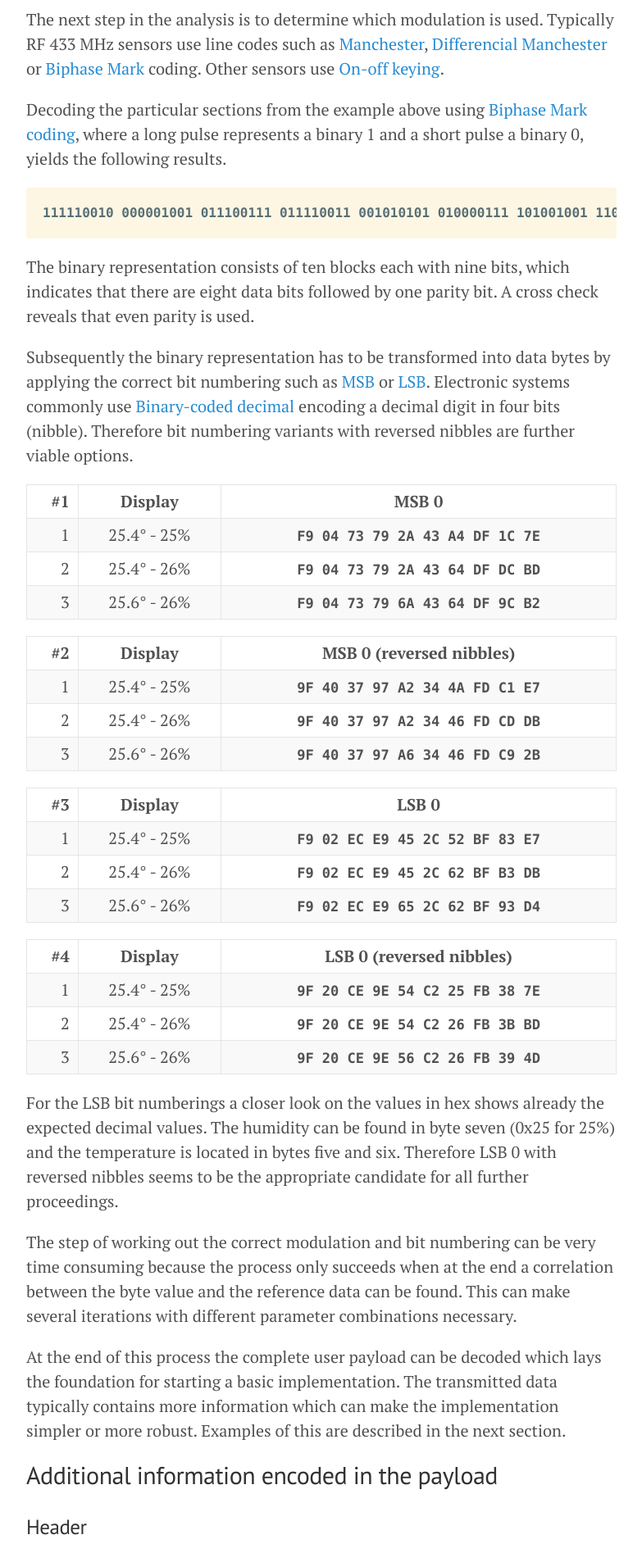
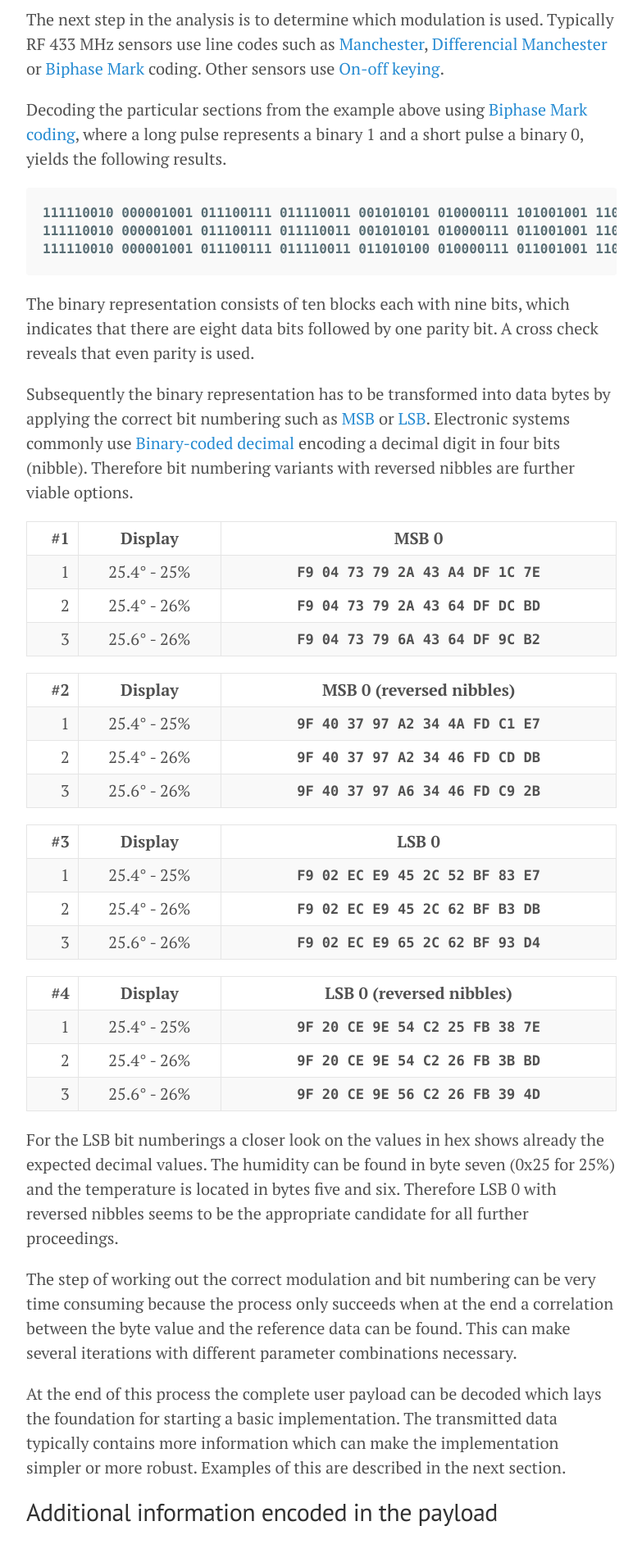
Before and after one commit to fetzerch/fetzerch.github.io, a Jekyll site: the page built from _posts/2014-11-15-reveng433.md, in a window 1280 px wide. Shown: the part 2084-3979 px from the top of the page at 82% size, without its empty margins (248-1031 px from the left). Built offline with Jekyll 4.4.1, drawn with Linux system fonts in a browser that asks for light colours; nearby versions of some CDN libraries; Markdown is read by kramdown in place of the engine named in the settings; some of the changed text lies outside the part shown.

Commit message:
project: Migrate to Jekyll 3.0
Migrate to Jekyll 3.0, switch to kramdown markup parser and rouge
highlighter.

````diff
--- a/Gemfile
+++ b/Gemfile
@@ -1,5 +1,6 @@
 source 'https://rubygems.org'
 gem 'github-pages'
+gem 'jekyll-paginate'
 
 group :test do
     gem "html-proofer"
--- a/_config.yml
+++ b/_config.yml
@@ -1,8 +1,7 @@
-# Dependencies
-markdown:         redcarpet
-redcarpet:
-    extensions: [tables]
-highlighter:      pygments
+# Markdown
+kramdown:
+  input:          GFM
+  hard_wrap:      false
 
 # Permalinks
 permalink:        pretty
@@ -26,6 +25,7 @@
 gems:
     - jekyll-sitemap
     - jekyll-mentions
+    - jekyll-paginate
     - jemoji
 
 # Pages
--- a/_posts/2014-11-15-reveng433.md
+++ b/_posts/2014-11-15-reveng433.md
@@ -69,7 +69,7 @@
 [Biphase Mark coding][BMC], where a long pulse represents a binary 1 and a
 short pulse a binary 0, yields the following results.
 
-```console
+```text
 111110010 000001001 011100111 011110011 001010101 010000111 101001001 110111111 000111001 011111100
 111110010 000001001 011100111 011110011 001010101 010000111 011001001 110111111 110111001 101111010
 111110010 000001001 011100111 011110011 011010100 010000111 011001001 110111111 100111000 101100100
@@ -170,7 +170,7 @@
 byte nine and then CRC2 in byte ten outputs the following CRC algorithms that
 can later be implemented as explained in [this article][CRC-IMPL].
 
-```console
+```text
 $ reveng -w8 -s 9F20CE9E54C225FB38 9F20CE9E54C226FB3B 9F20CE9E56C226FB39
 width=8  poly=0x01  init=0x9f  refin=false  refout=false  xorout=0x00  check=0xae  name=(none)
 width=8  poly=0x01  init=0xf9  refin=true  refout=true  xorout=0x00  check=0xae  name=(none)
--- a/public/css/fetzerch.css
+++ b/public/css/fetzerch.css
@@ -74,13 +74,14 @@
 }
 
 /* Code: Horizontal scrolling */
-.highlight pre code * {
+.highlight code * {
   white-space: nowrap;
 }
-.highlight pre code {
+.highlight code {
   white-space: pre;
 }
-.highlight pre {
+.highlight {
+  background-color: #F9F9F9;
   word-break: normal;
   word-wrap: normal;
   overflow-x: auto;
````
Also changed, not shown: _posts/2015-11-15-hp-n54l-drivers.md (+1 -1 lines), projects.md (+2 -4 lines), README.md.
